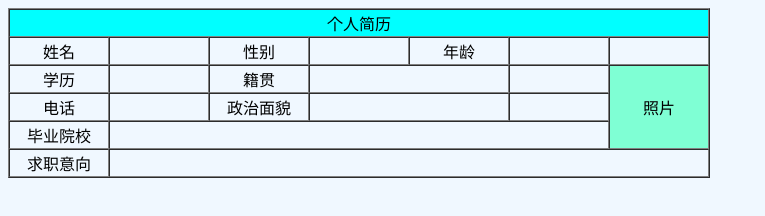
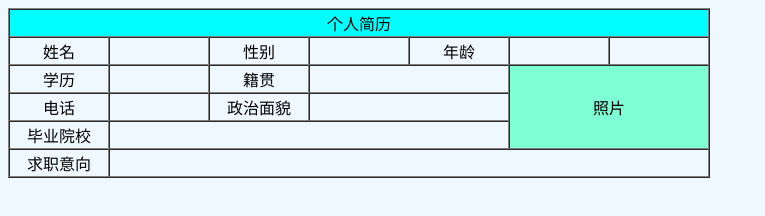
Before and after one commit to w-xinyu/webstudy-feidian, a plain HTML site: page html-study/表格/tabledemo1.html in a window 1280 px wide. Shown: the whole page, without its empty margins (0-765 px from the left). Drawn offline with Linux system fonts and the light colour scheme.

Commit message:
添加tabledemo注释和截图

```diff
--- a/html-study/表格/tabledemo1.html
+++ b/html-study/表格/tabledemo1.html
@@ -15,8 +15,10 @@
             <col width="100px">
             <col width="100px">
             <col width="100px">
+            <!--这里col设置每一个列的宽度，一共七个列所以写了7个-->
             <tr>
                 <td colspan="7" style="background-color: aqua;">个人简历</td>
+                <!--colspan是设置列合并的，这里7列合并起来-->
             </tr>
             <tr>
                 <td>姓名</td>
@@ -32,19 +34,18 @@
                 <td></td>
                 <td>籍贯</td>
                 <td colspan="2"></td>
-                <td></td>
-                <td rowspan="3" style="background-color: aquamarine;">照片</td>
+                <td rowspan="3" colspan="2" style="background-color: aquamarine;">照片</td>
+                <!--rospan设置行单元格合并，这里使用了三行两列的单元格合并，下方合并上来的四个个单元表格要删去-->
             </tr>
             <tr>
                 <td>电话</td>
                 <td></td>
                 <td>政治面貌</td>
                 <td colspan="2"></td>
-                <td></td>
             </tr>
             <tr>
                 <td>毕业院校</td>
-                <td colspan="5"></td>
+                <td colspan="4"></td>
             </tr>
             <tr>
                 <td>求职意向</td>
```
Also changed, not shown: html-study/表格/tabledemo1.png (added).
